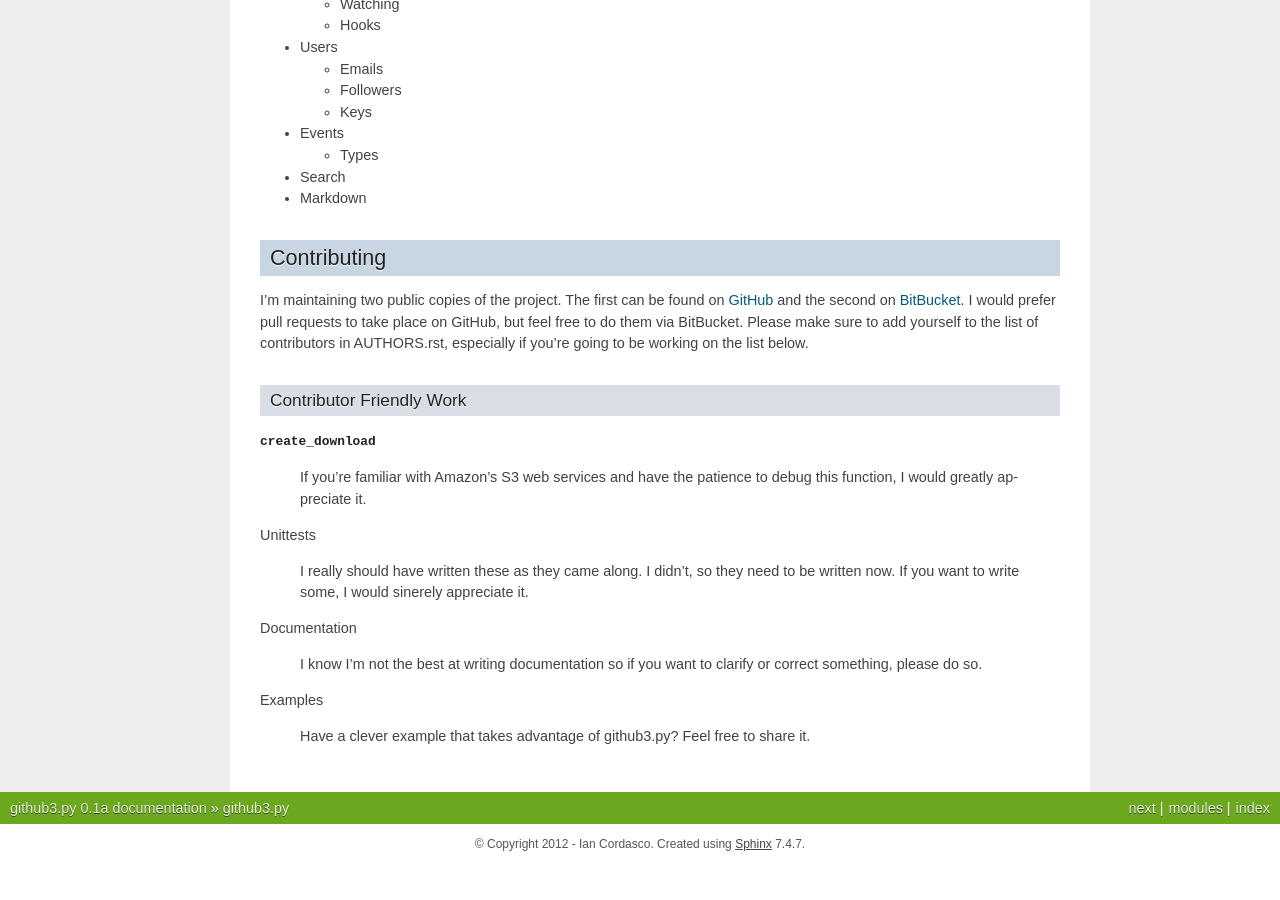
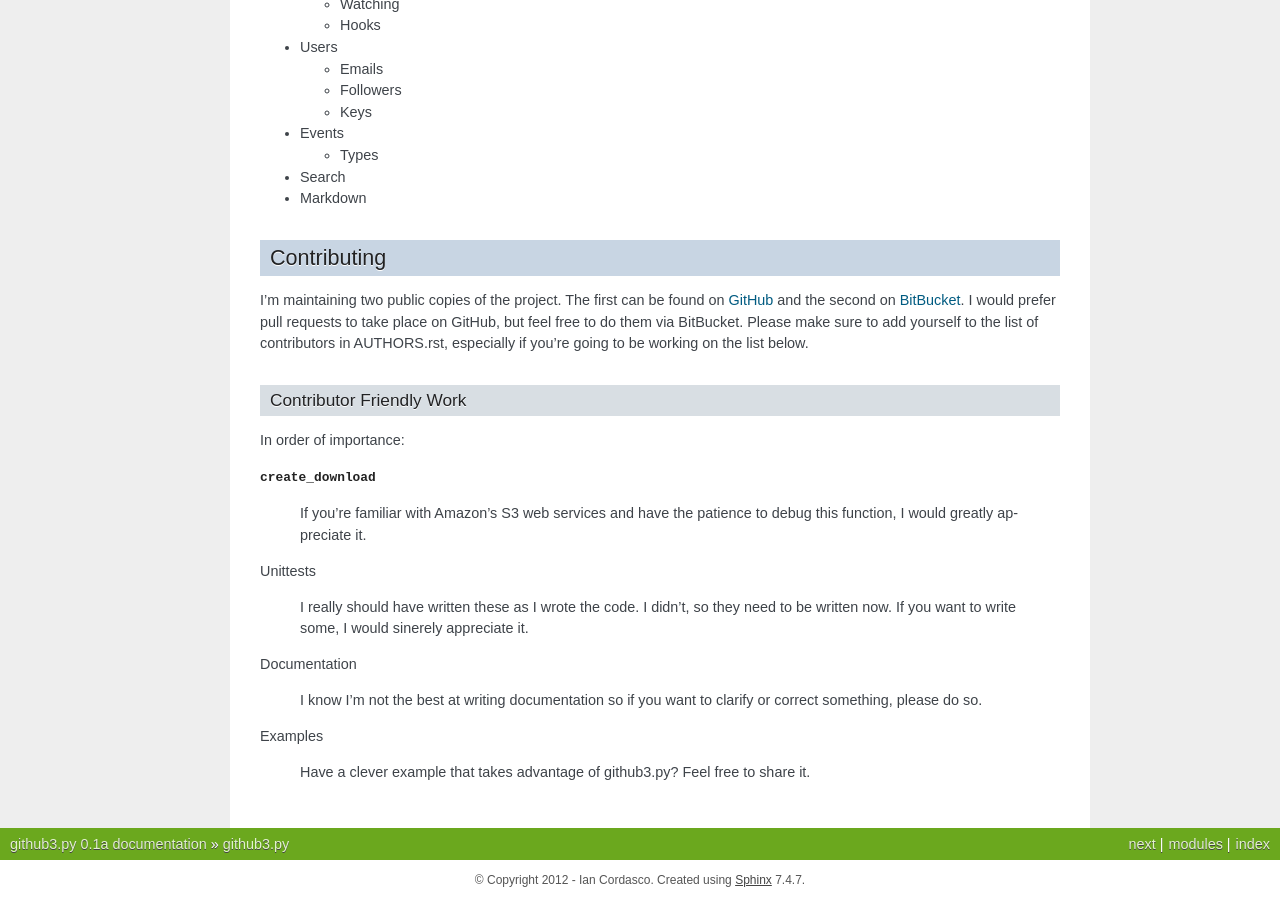
Before and after one commit to sigmavirus24/github3.py, a Sphinx documentation site: the page built from docs/index.rst, in a window 1280 px wide and 900 px high, scrolled down 2429 px. Built offline with Sphinx 7.4.7, drawn with Linux system fonts in a browser that asks for light colours; before the commit the page ends 3293 px from its top, so only the background shows below that.

Commit message:
Add link to examples in README.
Also, fixed a poor choice of words in the docs.

```diff
--- a/README.rst
+++ b/README.rst
@@ -49,6 +49,10 @@ Modified BSD license_
 
 Examples
 --------
+
+See the docs_ for more detailed examples.
+
+.. _docs: http://github3py.readthedocs.org/en/latest/index.html#more-examples
 
 ::
 
--- a/docs/index.rst
+++ b/docs/index.rst
@@ -177,6 +177,8 @@ going to be working on the list below.
 Contributor Friendly Work
 ~~~~~~~~~~~~~~~~~~~~~~~~~
 
+In order of importance:
+
 :func:`create_download <github3.repo.Repository.create_download>`
 
     If you're familiar with Amazon's S3 web services and have the patience to
@@ -184,7 +186,7 @@ Contributor Friendly Work
 
 Unittests
 
-    I really should have written these as they came along. I didn't, so they
+    I really should have written these as I wrote the code. I didn't, so they
     need to be written now. If you want to write some, I would sinerely
     appreciate it.
 
```
